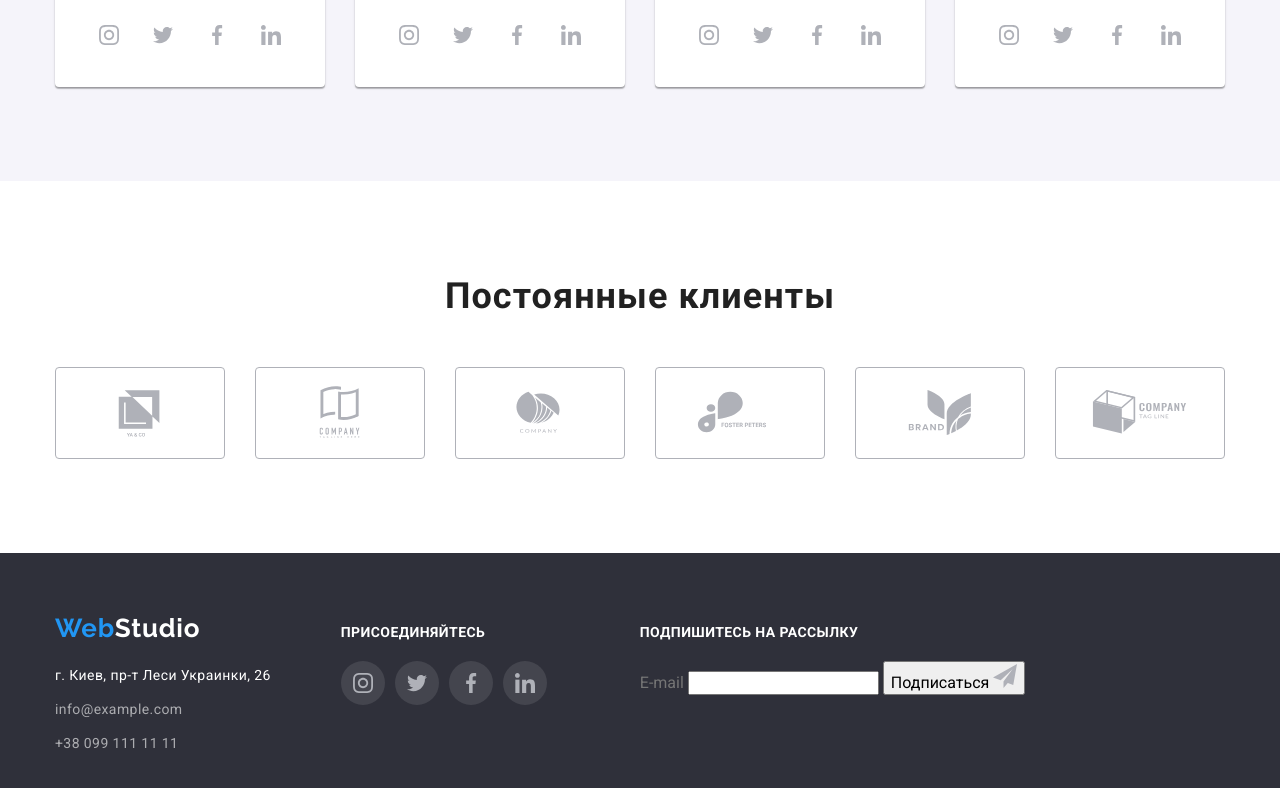
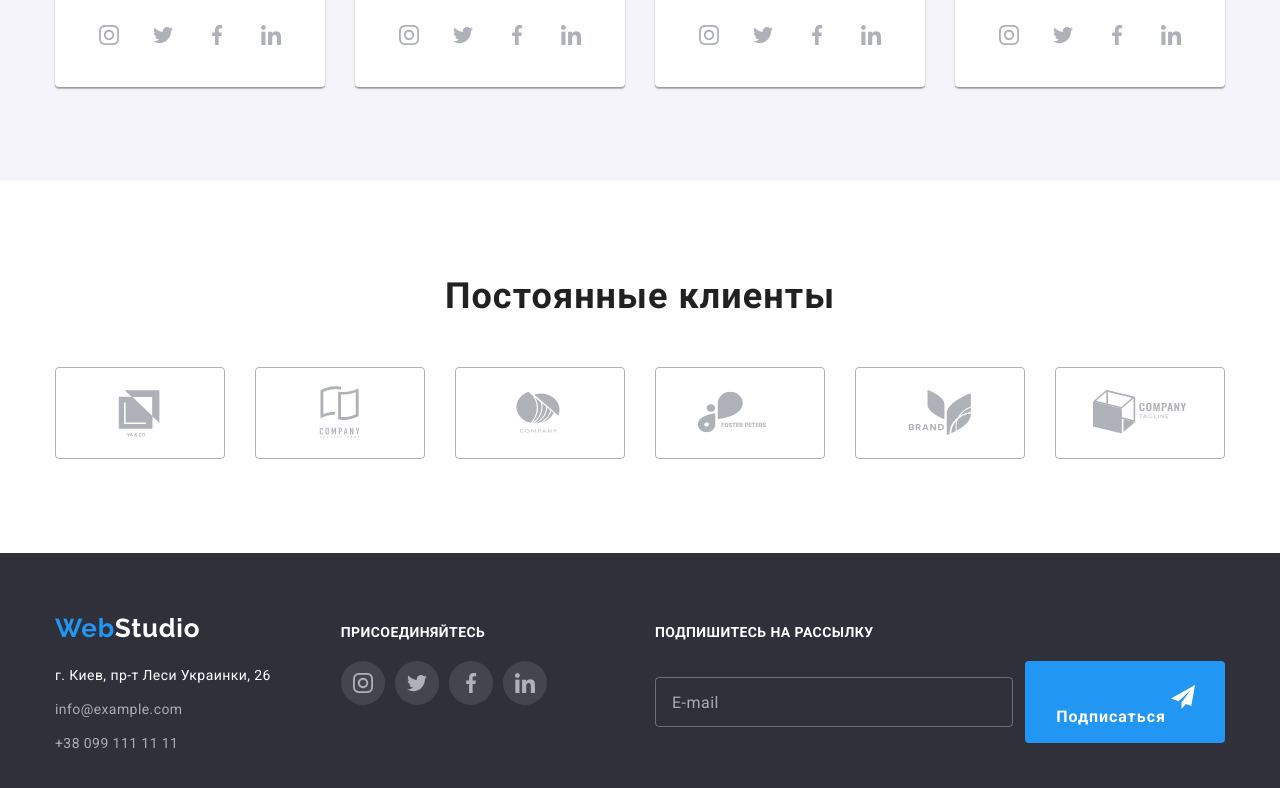
Before and after one commit to MaksymKolii/goit-markup-hw-06, a plain HTML site: page index.html in a window 1280 px wide. Shown: the part 2124-2912 px from the top of the page. Drawn offline with nearby package versions, Linux system fonts and the light colour scheme.

Commit message:
commit23

```diff
--- a/css/styles.css
+++ b/css/styles.css
@@ -34,6 +34,7 @@ section background dark: #2F303A;
     --bg-backdrop:rgba(0, 0, 0, 0.1);
     --contact-form-field-border: rgba(33, 33, 33, 0.2);
     --contact-form-field-placeholder-text-color:rgba(117, 117, 117, 0.5);
+    --subscription-form-input-border-clr:rgba(255, 255, 255, 0.3) ;
 }
 
 h1,
@@ -575,9 +576,56 @@ body{
     background-color: var(--accent-color);
 }
 
-.footer-social-link-wrapper{
-    margin-right: 93px;
+
+.subscription-form{
+    margin-left: auto;
 }
+
+.subscription-form-input{
+    background-color: transparent;
+    width: 358px;
+    height: 50px;
+    font-family: var(--primary-font-family);
+    font-weight: var(--primary-font-weight);
+    font-size: 16px;
+    line-height: 1.25;
+    padding: 15px 16px;
+    margin-right: 12px;
+    letter-spacing: var(--primary-letter-spacing);
+    color: var(--main-white-color);
+    border: 1px solid var(--subscription-form-input-border-clr);
+    filter: drop-shadow(0px 4px 4px rgba(0, 0, 0, 0.15));
+    border-radius: 4px;
+
+}
+
+.subscription-form-input::placeholder{
+    color: var(--footer-link-col);
+}
+.subscription-form-input-btn-wrapper{
+    display: flex;
+    align-items: center;
+}
+
+.subscription-btn{
+    /* display: block;
+    text-align: center; */
+    padding: 10px 28px 10px 29px;
+}
+.subscription-btn-icon{
+    fill:var(--main-white-color);
+    margin-top: 13px;
+    margin-bottom: 13px;
+}
+/* .subscription-form-input-label-wrapper{
+    position: relative;
+}
+.subscription-form-field{
+    position: absolute;
+    top: 50%;
+    left: 16px;
+    transform: translateY(-50%);
+} */
 
 /* ============================= /FOOTER ========================= */
 
--- a/index.html
+++ b/index.html
@@ -442,21 +442,26 @@
             </li>
           </ul>
         </div>
+        <!-- <div class="subscription-form-wrapper"> -->
           <form class="subscription-form">
             <h3 class="feature-title footer-title">Подпишитесь на рассылку</h3>
-          <label for="user_email">
-            <span class="subscription-form-key">E-mail</span>
-          </label>
+            <div class="subscription-form-input-btn-wrapper">
               <input class="subscription-form-input" type="email"
               name="email"
               id="user_email"
               pattern="^([a-z0-9_-]+\.)*[a-z0-9_-]+@[a-z0-9_-]+(\.[a-z0-9_-]+)*\.[a-z]{2,6}$"
-          title="xxxx@xxx.xxx"/>
-          <button type="submit">Подписаться
-            <svg class="social-list-icon" width="24" height="24">
+              title="xxxx@xxx.xxx" placeholder="E-mail"/>
+              <button type="submit" class="button subscription-btn">
+                <span class="subscription-form-btn-text">
+                  Подписаться
+                </span>
+                <svg class="social-list-icon subscription-btn-icon" width="24" height="24">
                   <use href="./images/icons.svg/sprite.svg#icon-telegram"></use>
               </button>
+            </div>
           </form>
+        <!-- </div> -->
+
       </div>
     </footer>
     <!-- cut from backdrop is-hidden -->
```
Lines whose indentation alone changed are shown as unchanged.
